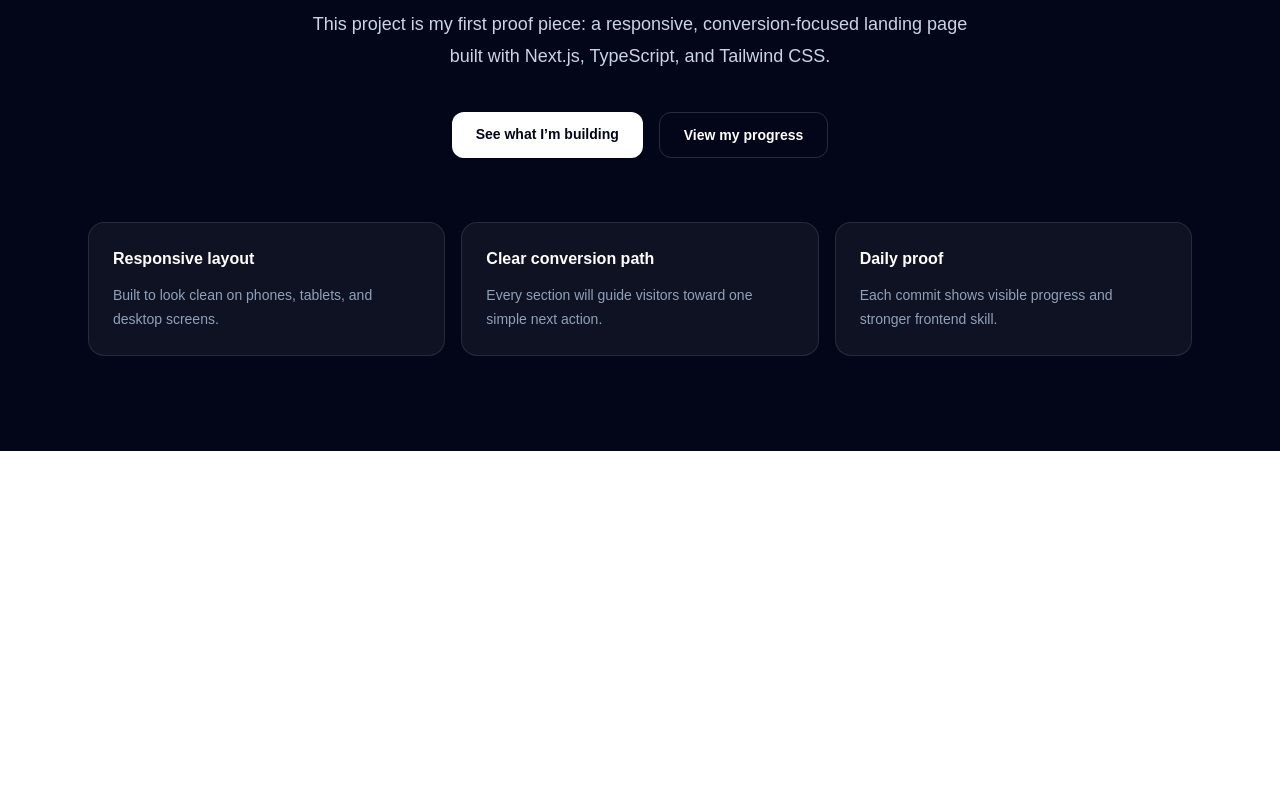
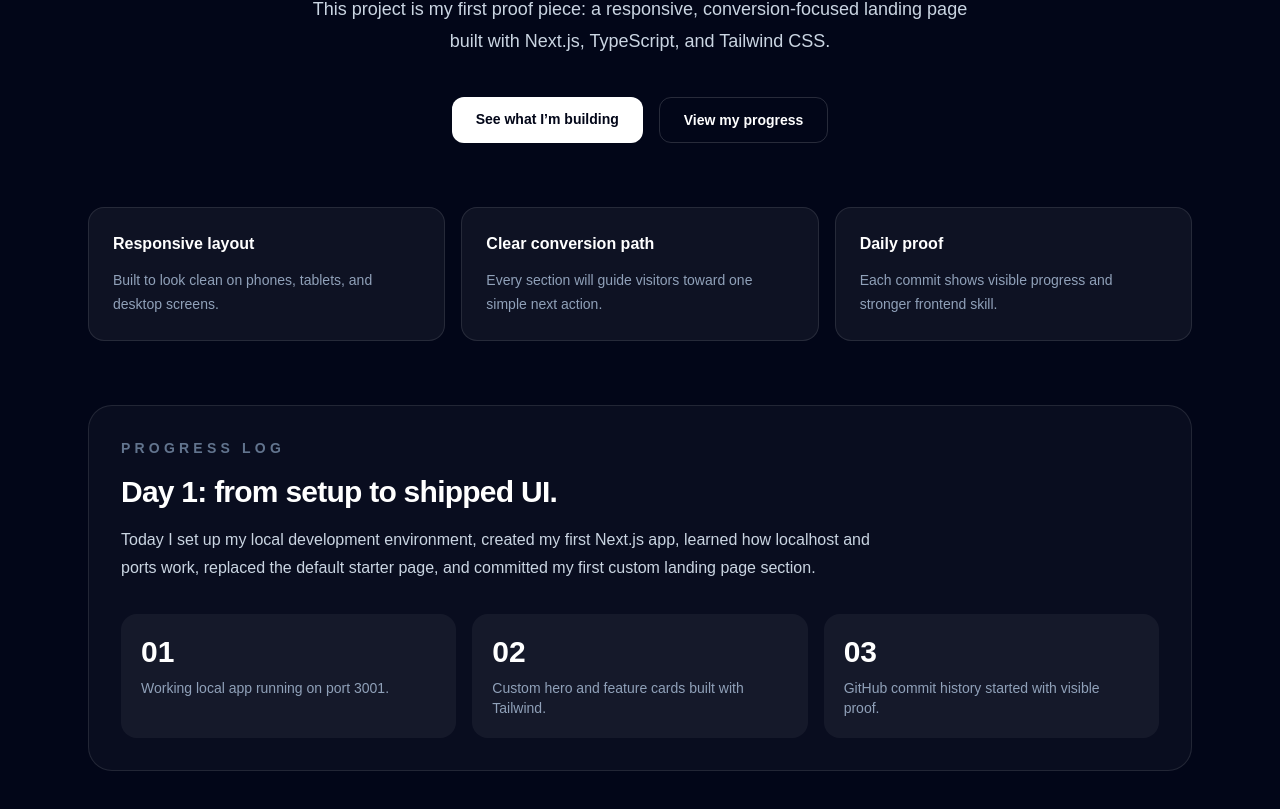
Before and after one commit to deoruiz/30-day-dev-sprint, a Next.js app in the folder project-1-landing-page/: page / in a window 1280 px wide. Shown: the part 349-1158 px from the top of the page. Before the commit the page ends 800 px from the top, so only its background shows below. Built offline with nearby package versions, Linux system fonts and the light colour scheme.

Commit message:
Add progress log and feature descriptions to landing page

```diff
--- a/project-1-landing-page/app/page.tsx
+++ b/project-1-landing-page/app/page.tsx
@@ -7,12 +7,14 @@ export default function Home() {
                 </p>
 
                 <h1 className="max-w-4xl text-4xl font-bold tracking-tight sm:text-6xl">
-          I’m building real frontend skill through calm, focused daily shipping.
+                    I’m building real frontend skill through calm, focused daily
+                    shipping.
                 </h1>
 
                 <p className="mt-6 max-w-2xl text-lg leading-8 text-slate-300">
-          This project is my first proof piece: a responsive, conversion-focused
-          landing page built with Next.js, TypeScript, and Tailwind CSS.
+                    This project is my first proof piece: a responsive,
+                    conversion-focused landing page built with Next.js,
+                    TypeScript, and Tailwind CSS.
                 </p>
 
                 <div className="mt-10 flex flex-col gap-4 sm:flex-row">
@@ -38,22 +40,70 @@ export default function Home() {
                     <div className="rounded-2xl border border-white/10 bg-white/5 p-6">
                         <h2 className="font-semibold">Responsive layout</h2>
                         <p className="mt-3 text-sm leading-6 text-slate-400">
-              Built to look clean on phones, tablets, and desktop screens.
+                            Built to look clean on phones, tablets, and desktop
+                            screens.
                         </p>
                     </div>
 
                     <div className="rounded-2xl border border-white/10 bg-white/5 p-6">
                         <h2 className="font-semibold">Clear conversion path</h2>
                         <p className="mt-3 text-sm leading-6 text-slate-400">
-              Every section will guide visitors toward one simple next action.
+                            Every section will guide visitors toward one simple
+                            next action.
                         </p>
                     </div>
 
                     <div className="rounded-2xl border border-white/10 bg-white/5 p-6">
                         <h2 className="font-semibold">Daily proof</h2>
                         <p className="mt-3 text-sm leading-6 text-slate-400">
-              Each commit shows visible progress and stronger frontend skill.
+                            Each commit shows visible progress and stronger
+                            frontend skill.
                         </p>
+                    </div>
+                </div>
+
+                <div
+                    id="progress"
+                    className="mt-16 w-full rounded-3xl border border-white/10 bg-white/[0.03] p-6 text-left sm:p-8"
+                >
+                    <p className="text-sm font-semibold uppercase tracking-[0.3em] text-slate-500">
+                        Progress log
+                    </p>
+
+                    <h2 className="mt-4 text-2xl font-bold tracking-tight sm:text-3xl">
+                        Day 1: from setup to shipped UI.
+                    </h2>
+
+                    <p className="mt-4 max-w-3xl text-sm leading-7 text-slate-300 sm:text-base">
+                        Today I set up my local development environment, created
+                        my first Next.js app, learned how localhost and ports
+                        work, replaced the default starter page, and committed
+                        my first custom landing page section.
+                    </p>
+
+                    <div className="mt-8 grid gap-4 sm:grid-cols-3">
+                        <div className="rounded-2xl bg-white/5 p-5">
+                            <p className="text-3xl font-bold">01</p>
+                            <p className="mt-2 text-sm text-slate-400">
+                                Working local app running on port 3001.
+                            </p>
+                        </div>
+
+                        <div className="rounded-2xl bg-white/5 p-5">
+                            <p className="text-3xl font-bold">02</p>
+                            <p className="mt-2 text-sm text-slate-400">
+                                Custom hero and feature cards built with
+                                Tailwind.
+                            </p>
+                        </div>
+
+                        <div className="rounded-2xl bg-white/5 p-5">
+                            <p className="text-3xl font-bold">03</p>
+                            <p className="mt-2 text-sm text-slate-400">
+                                GitHub commit history started with visible
+                                proof.
+                            </p>
+                        </div>
                     </div>
                 </div>
             </section>
```
Lines whose indentation alone changed are shown as unchanged.
